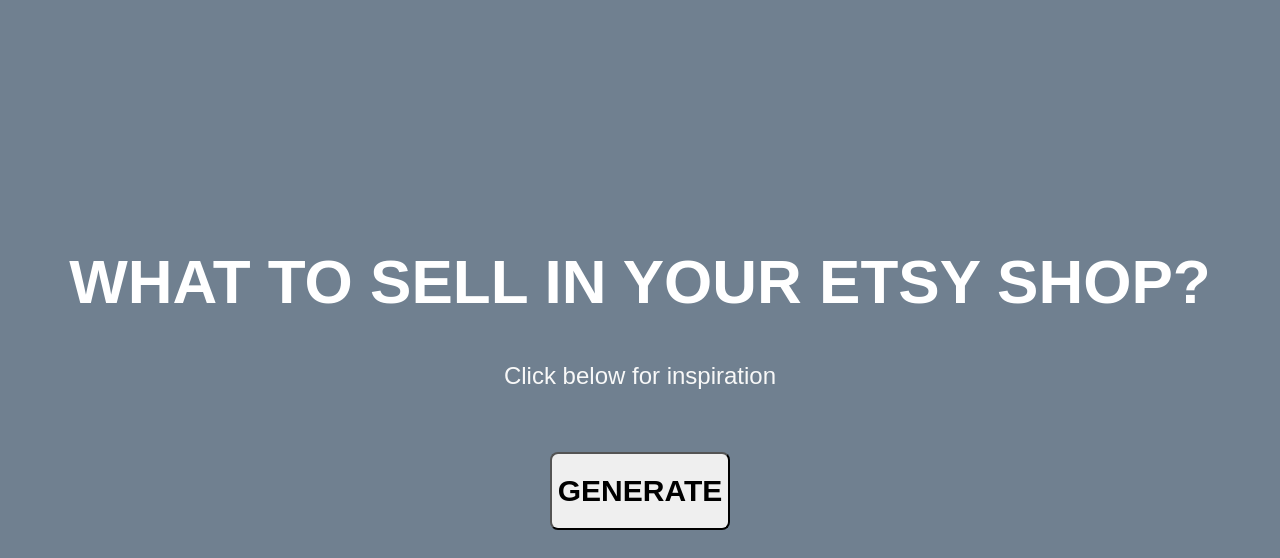
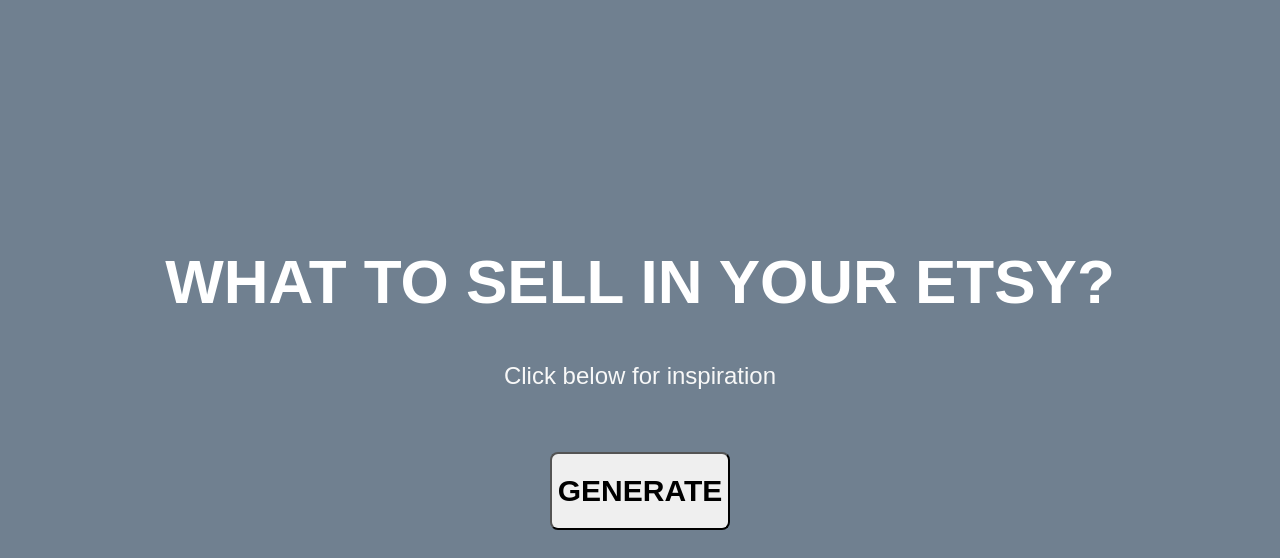
Before and after one commit to leonking17/Etsywebproject, a Flask app: page / in a window 1280 px wide. Shown: the top 558 px of the page. Run offline with Flask 2, Linux system fonts and the light colour scheme.

Commit message:
commit on main

```diff
--- a/templates/index.html
+++ b/templates/index.html
@@ -8,7 +8,7 @@
     <body>
         <div id="block-size">
             <div>
-                <h1>What to sell in your Etsy shop?</h1>
+                <h1>What to sell in your Etsy?</h1>
             </div>
             <br>
             {% for message in get_flashed_messages()%}
```
